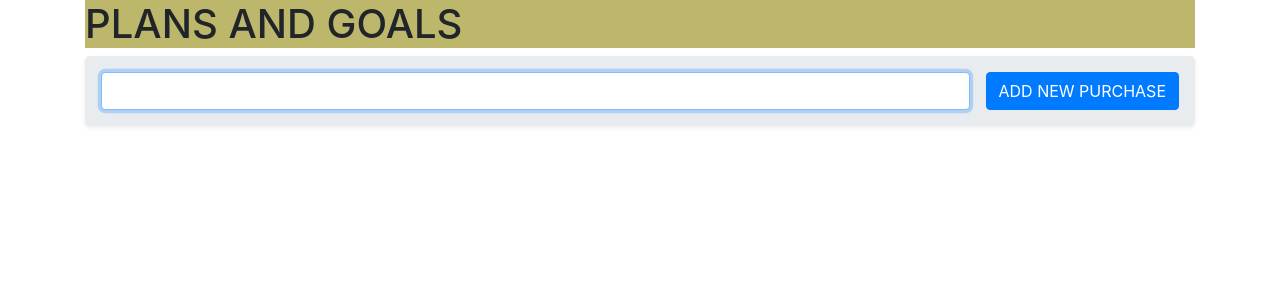
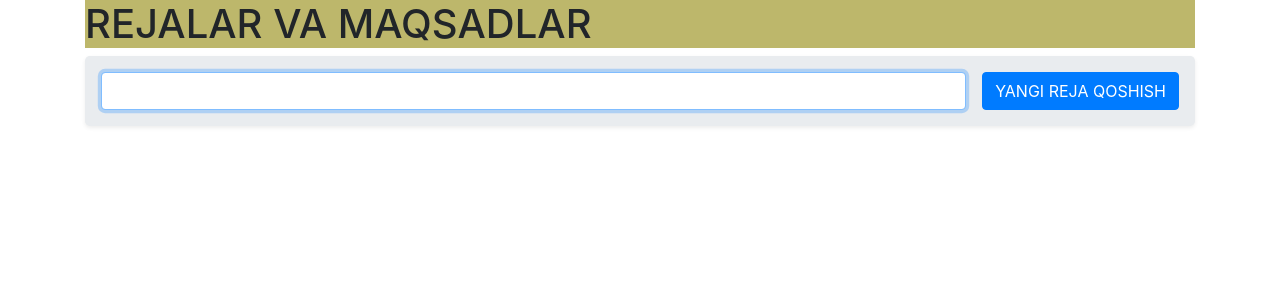
Before and after one commit to fkhaaan/reja, a Node server app: page / in a window 1280 px wide. Shown: the top 300 px of the page. Run offline with Node 20, Linux system fonts and the light colour scheme; some libraries are stand-ins or nearby versions.

Commit message:
fix: refactoring

```diff
--- a/server.js
+++ b/server.js
@@ -33,11 +33,13 @@ app.set("view engine", "ejs");
   res.render("author", {user: user});
  });
  app.get("/", function (req, res) {
-     res.render("harid");
+     res.render("reja");
  });
 
  const server = http.createServer(app);
  let PORT = 3000;
  server.listen(PORT, function() {
-    console.log(`The server is running successfully on port: ${PORT}`);
+    console.log(
+      `The server is running successfully on port: ${PORT}, http://localhost:${PORT}`
+    );
  });
--- a/train.js
+++ b/train.js
@@ -114,4 +114,4 @@ function countLetter(word, letter) {
 
   console.log(word.split(letter).length-1);
 }
-countLetter('engineere', 'e');
+countLetter('engineer', 'e');
--- a/views/harid.ejs
+++ b/views/reja.ejs
@@ -12,7 +12,7 @@ crossorigin="anonymous"
  </head>
  <body style="background-color:white">
     <div class="container">
-        <h1 style="background-color:darkkhaki;">PLANS AND GOALS</h1>
+        <h1 style="background-color:darkkhaki;">REJALAR VA MAQSADLAR</h1>
         <div class="jumbotron p-3 shadow-sm">
             <form id="create-form" action="/create-item" method="POST">
                 <div class="d-flex align-items: center">
@@ -27,7 +27,7 @@ crossorigin="anonymous"
                     />
                     <button class="btn btn-primary";
                      style=" --bs-btn-padding-y: .25rem; --bs-btn-padding-x: .5rem; --bs-btn-font-size: .75rem;">
-                     ADD NEW PURCHASE
+                     YANGI REJA QOSHISH
                   </button>
                 </div>
             </form>
```
